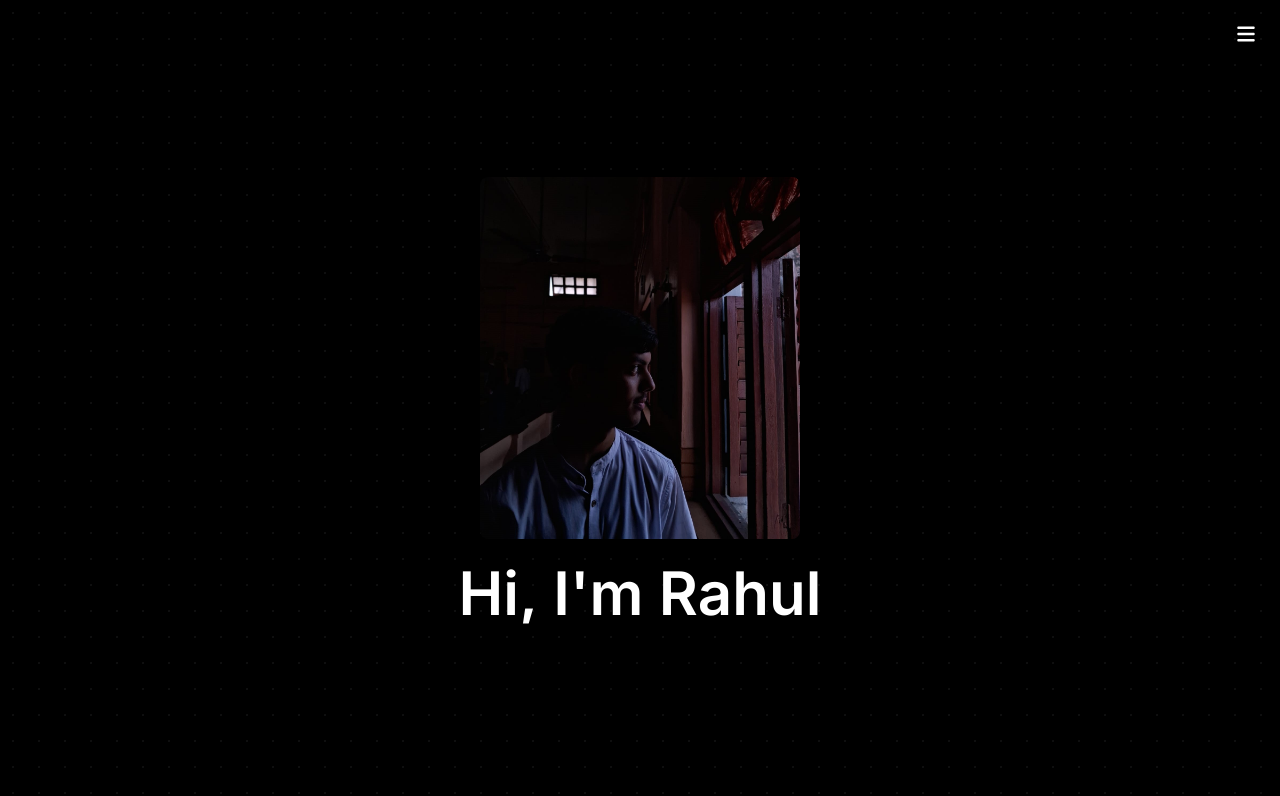
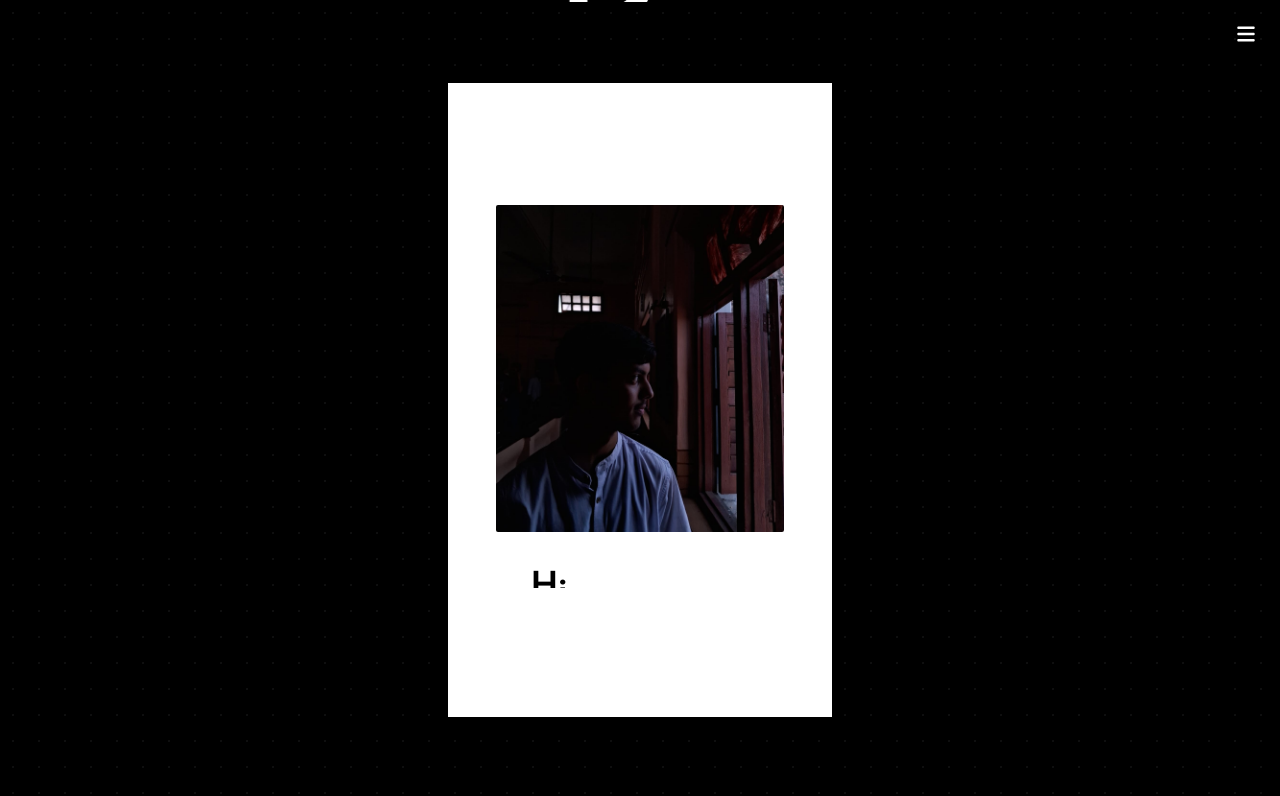
Before and after one commit to rahul-p19/RahulPandey, a Next.js app: page / in a window 1280 px wide. Shown: the top 796 px of the page. Built offline with nearby package versions, Linux system fonts and the light colour scheme.

Commit message:
feat: update hero section

```diff
--- a/app/globals.css
+++ b/app/globals.css
@@ -59,3 +59,102 @@ body {
 a{
 	transition: color 0.3s;
 }
+
+/* FOR LANDING PAGE REVEAL ANIMATION */
+
+.preloader, .splitOverlay, .tagsOverlay{
+    position: fixed;
+    width: 100vw;
+    height: 100svh;
+}
+
+.preloader, .splitOverlay{
+    background-color: black;
+    color: white;
+}
+
+.preloader, .tagsOverlay{
+    z-index: 30;
+}
+
+.tagsOverlay{
+    color: gray;
+}
+
+.introTitle{
+    position: absolute;
+    top: 50%;
+    left: 50%;
+    transform: translate(-50%, -50%);
+    width: 100%;
+    text-align: center;
+}
+
+.outroTitle{
+    position: absolute;
+    top: 50%;
+    left: calc(50% + 10rem);
+    transform: translate(-50%, -50%);
+}
+
+.container{
+    position: relative;
+    width: 100%;
+    height: 100%;
+    min-height: 100svh;
+    display: grid;
+    place-items: center;
+    clip-path: polygon(0% 48%, 0% 48%, 0% 52%, 0% 52%);
+    z-index: 30;
+}
+
+.card{
+    width: 30%;
+    height: 80%;
+    display: flex;
+    justify-content: center;
+    align-items: center;
+    clip-path: polygon(0% 50%, 100% 50%, 100% 50%, 0% 50%);
+}
+
+.card .char span{
+    position: relative;
+    display: inline-block;
+    transform: translateY(100%);
+    will-change: transform;
+}
+
+.introTitle .char, .outroTitle .char, .card .char{
+    position: relative;
+    display: inline-block;
+    overflow: hidden;
+}
+
+.introTitle .char, .outroTitle .char{
+    margin-top: 0.75rem;
+}
+
+.introTitle .char span, .outroTitle .char span, .tag .word{
+    position: relative;
+    display: inline-block;
+    transform: translateY(-100%);
+    will-change: transform;
+}
+
+.introTitle .firstChar{
+    transform-origin: top left;
+}
+
+@media (max-width: 1000px){
+    .outroTitle{
+        left: calc(50% + 4rem);
+    }
+
+    .card{
+        width: 75%;
+    }
+
+    .introTitle .char, .outroTitle .char{
+        margin-top: 0.5rem;
+    }
+}
--- a/app/page.tsx
+++ b/app/page.tsx
@@ -1,10 +1,10 @@
-import React, {useRef} from "react";
+import React from "react";
 import Hero from "@/components/Hero";
 import About from "@/components/About";
 
 function Landing() {
 	return (
-		<div className="h-full text-white bg-[radial-gradient(#e5e7eb10_1px,transparent_1px)] [background-size:26px_26px]">
+		<div className="h-full relative font-inter text-white bg-[radial-gradient(#e5e7eb10_1px,transparent_1px)] [background-size:26px_26px]">
 		<Hero />
 		<About />
 		</div>
--- a/components/Hero.tsx
+++ b/components/Hero.tsx
@@ -1,63 +1,263 @@
 "use client";
-import Image from "next/image";
 import React, { useRef } from "react";
 import gsap from "gsap";
 import { useGSAP } from "@gsap/react";
+import { CustomEase } from "gsap/dist/CustomEase";
+import { SplitText } from "gsap/SplitText";
+import Image from "next/image";
 
-gsap.registerPlugin(useGSAP);
+gsap.registerPlugin(useGSAP, CustomEase, SplitText);
+
+const splitTextElements = (
+	selector: string,
+	type = "words,chars",
+	addFirstChar = false
+) => {
+	const elements = document.querySelectorAll(selector);
+	elements.forEach((element) => {
+		const splitText = new SplitText(element, {
+			type,
+			wordsClass: "word",
+			charsClass: "char",
+		});
+
+		if (type.includes("chars")) {
+			splitText.chars.forEach((char, index) => {
+				const originalText = char.textContent;
+				char.innerHTML = `<span>${originalText}</span>`;
+
+				if (addFirstChar && index === 0) char.classList.add("firstChar");
+			});
+		}
+	});
+};
 
 function Hero() {
-	const container = useRef<HTMLDivElement>(null);
-
-	const text = "Hi, I'm Rahul";
-	const splitText = text.split("").map((ch) => (ch === " " ? "\u00A0" : ch));
-
+	const heroContainer = useRef<HTMLDivElement>(null);
 	useGSAP(
 		() => {
-			gsap.to(".text-char", {
-				y: 0,
-				stagger: 0.08,
-				delay: 0.8,
-				duration: 0.5,
+			CustomEase.create("hop", ".8, 0, .3, 1");
+
+			splitTextElements(".introTitle h1", "words,chars", true);
+			splitTextElements(".outroTitle h1");
+			splitTextElements(".tag p", "words");
+			splitTextElements(".card h1", "words,chars", true);
+
+			const isMobile = window.innerWidth <= 1000;
+
+			gsap.set(
+				[
+					".splitOverlay .introTitle .firstChar span",
+					".splitOverlay .outroTitle .char span",
+				],
+				{ y: "0%" }
+			);
+
+			gsap.set(".splitOverlay .introTitle .firstChar", {
+				x: isMobile ? "7.5rem" : "18rem",
+				y: isMobile ? "-1rem" : "-2.75rem",
+				fontWeight: "900",
+				scale: 0.75,
 			});
 
-			gsap.from("img", {
-				scale: 1.6,
-				y: "10%",
-				duration: 2,
-				ease: "expo.inOut",
-				delay: 0,
-				opacity: 0
+			gsap.set(".splitOverlay .outroTitle .char", {
+				x: isMobile ? "-3rem" : "-12rem",
+				fontSize: isMobile ? "4rem" : "10rem",
+				fontWeight: "500",
 			});
+
+			const t1 = gsap.timeline({ defaults: { ease: "hop" } });
+			const tags = gsap.utils.toArray<HTMLElement>(".tag");
+
+			tags.forEach((tag, index: number) => {
+				t1.fromTo(
+					tag.querySelectorAll("p .word"),
+					{
+						opacity: 0,
+					},
+					{
+						y: "0%",
+						duration: 0.75,
+						opacity: 1,
+					},
+					0.5 + index * 0.1
+				);
+			});
+
+			t1.to(
+				".preloader .introTitle .char span",
+				{
+					y: "0%",
+					duration: 0.75,
+					stagger: 0.05,
+				},
+				0.5
+			)
+				.to(
+					".preloader .introTitle .char:not(.firstChar) span",
+					{
+						y: "100%",
+						duration: 0.75,
+						stagger: 0.05,
+					},
+					2
+				)
+				.to(
+					".preloader .outroTitle .char span",
+					{
+						y: "0%",
+						duration: 0.75,
+						stagger: 0.075,
+					},
+					2.5
+				)
+				.to(
+					".preloader .introTitle .firstChar",
+					{
+						x: isMobile ? "4rem" : "12rem",
+						duration: 1,
+					},
+					3.5
+				)
+				.to(
+					".preloader .outroTitle .char",
+					{
+						x: isMobile ? "-3rem" : "-8rem",
+						duration: 1,
+					},
+					3.5
+				)
+				.to(
+					".preloader .introTitle .firstChar",
+					{
+						x: isMobile ? "5rem" : "10rem",
+						y: isMobile ? "1rem" : "-2.75rem",
+						fontWeight: isMobile ? "500" :"900",
+						scale: 0.75,
+						duration: 0.75,
+					},
+					4.5
+				)
+				.to(
+					".preloader .outroTitle .char",
+					{
+						x: isMobile ? "-3rem" : "-12rem",
+						fontSize: isMobile ? "4rem" : "10rem",
+						fontWeight: "500",
+						duration: 0.75,
+						onComplete: () => {
+							gsap.set(".preloader", {
+								clipPath: "polygon(0 0, 100% 0, 100% 50%, 0 50%)",
+							});
+							gsap.set(".splitOverlay", {
+								clipPath: "polygon(0 50%, 100% 50%, 100% 100%, 0 100%)",
+							});
+						},
+					},
+					4.5
+				)
+				.to(
+					".container",
+					{
+						clipPath: "polygon(0 50%, 100% 50%, 100% 50%, 0% 50%)",
+						duration: 1,
+					},
+					5
+				);
+
+			tags.forEach((tag, index) => {
+				t1.to(
+					tag.querySelectorAll("p .word"),
+					{
+						y: "100%",
+						opacity: 0,
+						duration: 0.75,
+					},
+					5.5 + index * 0.1
+				);
+			});
+
+			t1.to(
+				[".preloader", ".splitOverlay"],
+				{
+					y: (i) => (i === 0 ? "-50%" : "50%"),
+					duration: 1,
+				},
+				6
+			)
+				.to(
+					".container",
+					{
+						clipPath: "polygon(0% 0%, 100% 0%, 100% 100%, 0% 100%)",
+						duration: 1,
+					},
+					6
+				)
+				.to(
+					".container .card",
+					{
+						clipPath: "polygon(0% 0%, 100% 0%, 100% 100%, 0% 100%)",
+						duration: 0.75,
+					},
+					6.25
+				)
+				.to(
+					".container .card h1 .char span",
+					{
+						y: "0%",
+						duration: 0.75,
+						stagger: 0.05,
+					},
+					6.5
+				);
 		},
-		{ scope: container }
+		{
+			scope: heroContainer,
+		}
 	);
 
 	return (
-		<div
-			className="h-screen flex justify-center items-center overflow-clip"
-			ref={container}>
-			<div className="flex flex-col items-center gap-y-6 w-4/5 sm:w-1/2">
-				<Image
-					src="/my-photo.jpg"
-					alt="A picture of me"
-					width={400}
-					height={400}
-					className="w:4/5 sm:w-2/3 lg:w-1/2 h-auto rounded-lg object-contain"
-				/>
-				<h1 className="font-inter hover:text-red transition-colors duration-150 font-semibold text-5xl sm:text-6xl title text-center flex">
-					{splitText.map((ch, ind) => {
-						return (
-							<div
-								key={ind}
-								className="text-char translate-y-28 transition-transform duration-500">
-								{ch}
-							</div>
-						);
-					})}
-				</h1>
+			<div className="relative grid place-items-center" ref={heroContainer}>
+				<div className="preloader uppercase">
+					<div className="introTitle">
+						<h1 className="text-7xl font-semibold">rahul pandey</h1>
+					</div>
+					<div className="outroTitle">
+						<h1 className="text-7xl font-semibold">p</h1>
+					</div>
+				</div>
+				<div className="splitOverlay uppercase">
+					<div className="introTitle">
+						<h1 className="text-7xl font-semibold">rahul pandey</h1>
+					</div>
+					<div className="outroTitle">
+						<h1 className="text-7xl font-semibold">p</h1>
+					</div>
+				</div>
+				<div className="tagsOverlay">
+					<div className="tag">
+						<p className={`tag absolute top-[10%] left-[20%]`}>
+							Full Stack Developer
+						</p>
+					</div>
+					<div className="tag">
+						<p className={`tag absolute top-1/4 sm:top-1/3 right-[15%]`}>Undergraduate</p>
+					</div>
+					<div className="tag">
+						<p className={`tag absolute bottom-[10%] right-[30%]`}>
+							Software Engineer
+						</p>
+					</div>
+				</div>
+				<div className="container">
+					<div className="card flex flex-col justify-center gap-4 rounded-sm bg-white">
+						<Image src="/my-photo.jpg" height={400} width={400} alt="My Photo" className="w-3/4 h-auto rounded-sm" />
+						<h1 className="text-4xl font-semibold text-black">
+							Hi, I&apos;m Rahul
+						</h1>
+					</div>
+				</div>
 			</div>
-		</div>
 	);
 }
 
--- a/components/Menu.tsx
+++ b/components/Menu.tsx
@@ -56,7 +56,7 @@ function Menu() {
 	return (
 		<div ref={container}>
 			<button
-				className="text-white  hover:text-red transition-colors duration-150 text-xl fixed top-6 right-6 z-20"
+				className="text-white  hover:text-red transition-colors duration-150 text-xl fixed top-6 right-6 z-[31]"
 				onClick={()=>{setMenuOpen(true)}}>
 				<FaBars />
 			</button>
--- a/package.json
+++ b/package.json
@@ -10,7 +10,7 @@
   },
   "dependencies": {
     "@gsap/react": "^2.1.1",
-    "gsap": "^3.12.5",
+    "gsap": "^3.13.0",
     "next": "^15.3.3",
     "react": "^18",
     "react-dom": "^18",
```
Also changed, not shown: 1 other file (tests, documents, lock files or other folders).
